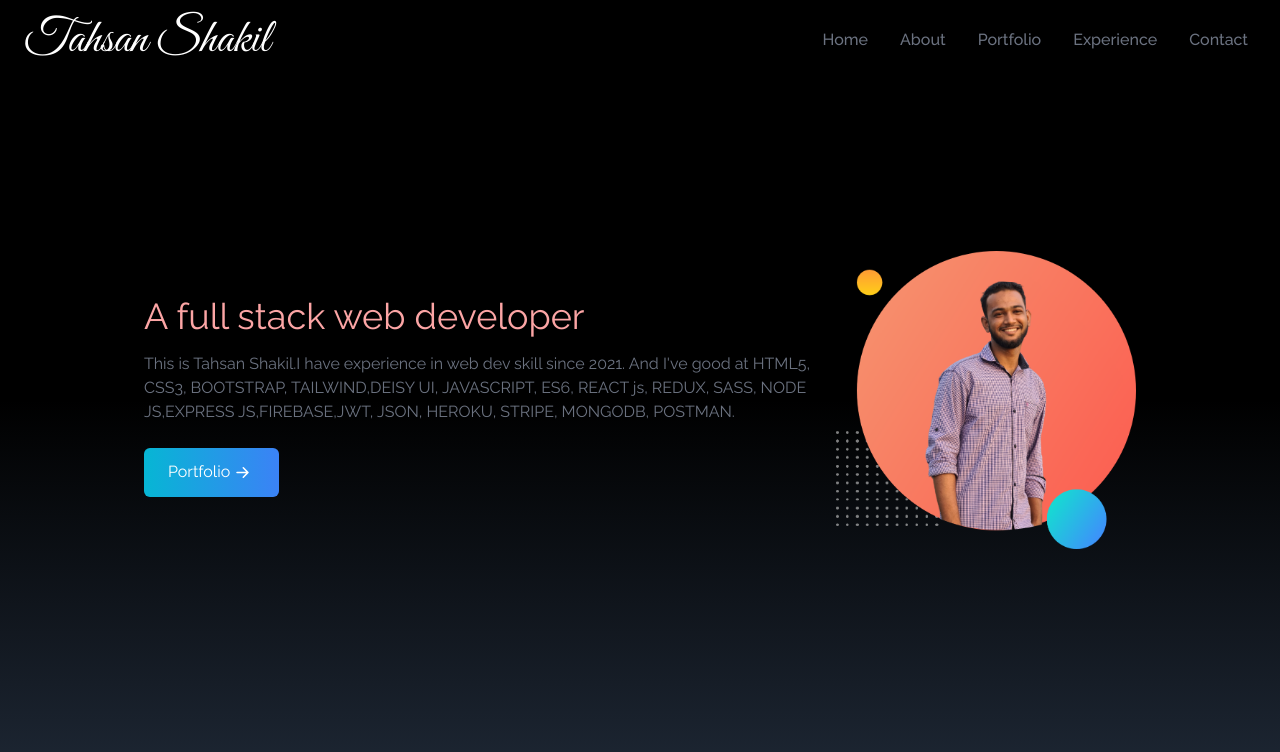
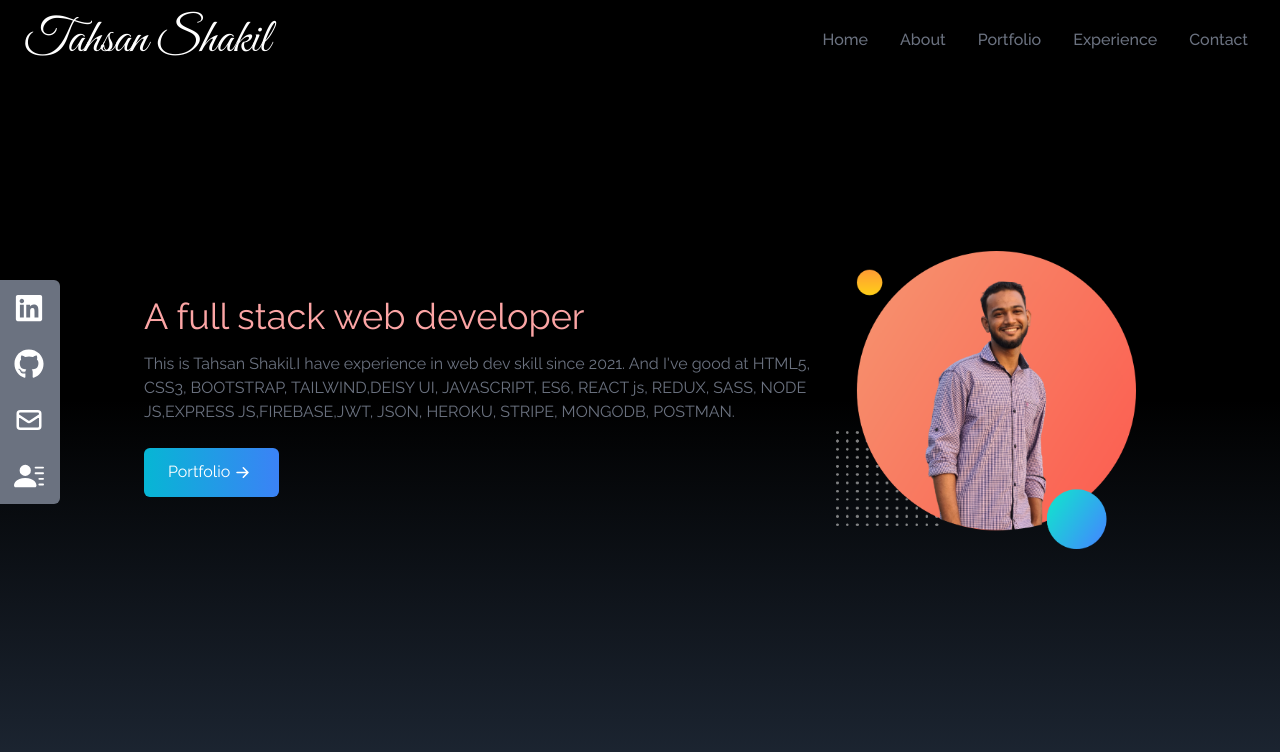
Before and after one commit to Tahsan35/onePortfolio, a React (Create React App) app: page / in a window 1280 px wide. Shown: the top 752 px of the page. Built offline with nearby package versions, Linux system fonts and the light colour scheme.

Commit message:
added social link

```diff
--- a/src/App.js
+++ b/src/App.js
@@ -2,12 +2,14 @@
 import './App.css';
 import Home from './Components/Home/Home';
 import Navbar from './Components/Navbar/Navbar';
+import SocialLinks from './Components/SocialLInks/SocialLinks';
 
 function App() {
   return (
     <div>
       <Navbar></Navbar>
       <Home></Home>
+      <SocialLinks></SocialLinks>
     </div>
   );
 }
--- /dev/null
+++ b/src/Components/SocialLInks/SocialLinks.js
@@ -0,0 +1,76 @@
+import React from 'react';
+import { FaGithub, FaLinkedin } from "react-icons/fa";
+import { HiOutlineMail } from "react-icons/hi";
+import { BsFillPersonLinesFill } from "react-icons/bs";
+
+const SocialLinks = () => {
+    const links = [
+        {
+            id: 1,
+            child: (
+                <>
+                    LinkedIn <FaLinkedin size={30} />
+                </>
+            ),
+            href: "https://www.linkedin.com/in/tahsan-shakil-5581281b7/",
+            style: "rounded-tr-md",
+        },
+        {
+            id: 2,
+            child: (
+                <>
+                    GitHub <FaGithub size={30} />
+                </>
+            ),
+            href: "https://github.com/Tahsan35",
+        },
+        {
+            id: 3,
+            child: (
+                <>
+                    Mail <HiOutlineMail size={30} />
+                </>
+            ),
+            href: "mailto:tahsanshakil531@gmail.com",
+        },
+        {
+            id: 4,
+            child: (
+                <>
+                    Resume <BsFillPersonLinesFill size={30} />
+                </>
+            ),
+            href: "/resume.pdf",
+            style: "rounded-br-md",
+            download: true,
+        },
+    ];
+    return (
+        <div className="hidden lg:flex flex-col top-[35%] left-0 fixed">
+            <ul>
+                {links.map(({ id, child, href, style, download }) => (
+                    <li
+                        key={id}
+                        className={
+                            "flex justify-between items-center w-40 h-14 px-4 ml-[-100px] hover:ml-[-10px] hover:rounded-md duration-300 bg-gray-500" +
+                            " " +
+                            style
+                        }
+                    >
+                        <a
+                            href={href}
+                            className="flex justify-between items-center w-full text-white"
+                            download={download}
+                            target="_blank"
+                            rel="noreferrer"
+                        >
+                            {child}
+                        </a>
+                    </li>
+                ))}
+            </ul>
+        </div>
+    );
+};
+
+export default SocialLinks;
```
Also changed, not shown: 1 other file (tests, documents, lock files or other folders).
